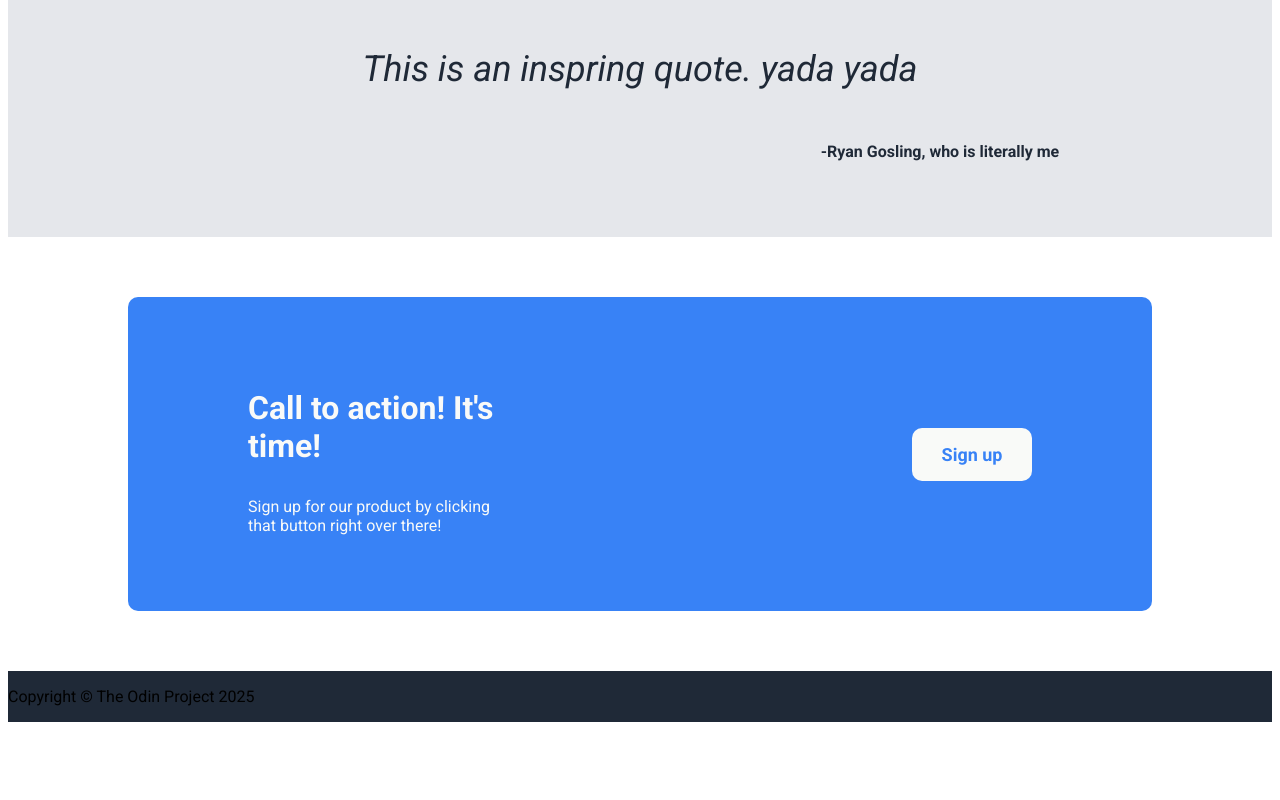
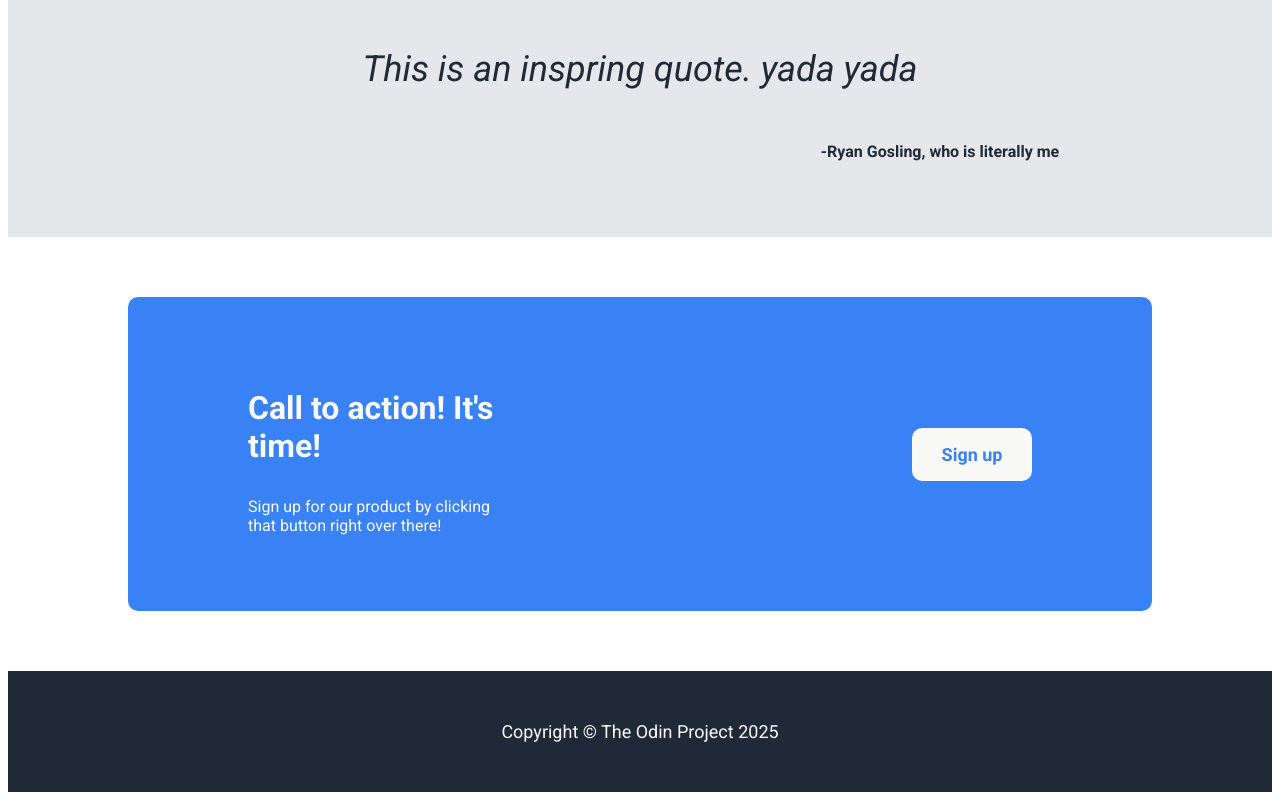
Before and after one commit to phearcet/Odin_Landing_Page, a plain HTML site: page index.html in a window 1280 px wide. Shown: the part 941-1741 px from the top of the page. Before the commit the page ends 1671 px from the top, so only its background shows below. Drawn offline with Linux system fonts and the light colour scheme.

Commit message:
Style footer section
Put style on footer section.

```diff
--- a/index.html
+++ b/index.html
@@ -86,7 +86,7 @@
     </div>
 
     <div class="footer">
-      <p>Copyright &copy; The Odin Project 2025</p>
+      <p class="copyright">Copyright &copy; The Odin Project 2025</p>
     </div>
 </body>
 </html>
--- a/style.css
+++ b/style.css
@@ -163,4 +163,13 @@ ul {
 
 .footer {
     background-color: #1F2937;
+    display: flex;
+    justify-content: center;
+    align-items: center;
+    padding: 32px;
 }
+
+.copyright {
+    color: #F9FAF8;
+    font-size: 18px;
+}
```
